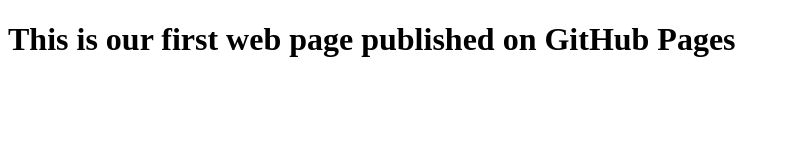
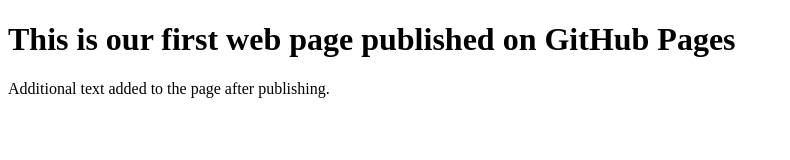
Before and after one commit to bachinskim/MIX114-2026-GitHubPagesExample, a plain HTML site: page index.html in a window 1280 px wide. Shown: the whole page, without its empty margins (0-790 px from the left). Drawn offline with Linux system fonts and the light colour scheme.

Commit message:
Updated the paragraph

```diff
--- a/index.html
+++ b/index.html
@@ -5,5 +5,6 @@
     </head>
     <body>
         <h1>This is our first web page published on GitHub Pages</h1>
+        <p>Additional text added to the page after publishing.</p>
     </body>
 </html>
```
